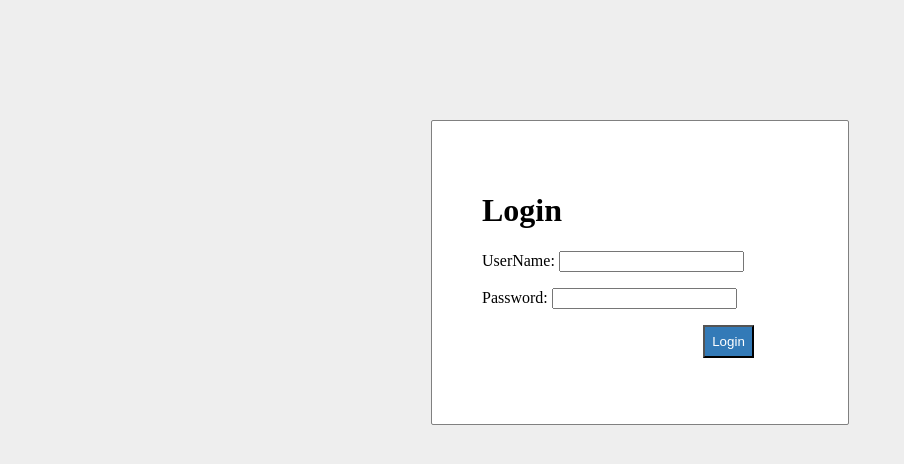
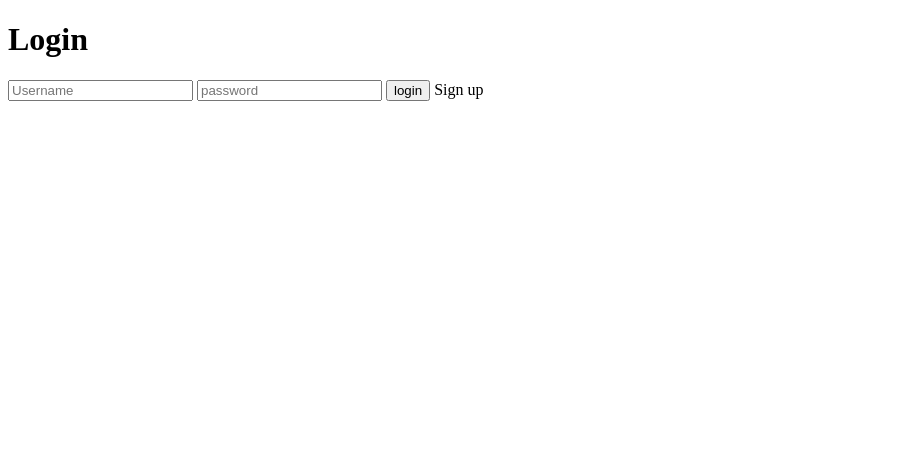
Before and after one commit to SylvexX/QuestForge, a PHP site: page /login.php in a window 1280 px wide. Shown: the top 464 px of the page, without its empty margins (0-904 px from the left). Run offline with PHP 8.4, Linux system fonts and the light colour scheme.

Commit message:
login gemaakt: met toggle BTN

```diff
--- a/login.php
+++ b/login.php
@@ -5,45 +5,31 @@
     <meta name="viewport" content="width=device-width, initial-scale=1.0">
     <title>🌿 QuestKeeper 🌿</title>
     <style><?php include 'style.css';?></style>
+    <script src="js/login.js" defer></script>
 </head>
 <body>
-<div id = "frm">
-        <h1>Login</h1>
-        <form name="f1" action = "loginSubmit.php" onsubmit = "return validation()" method = "POST">
-            <p>
-                <label> UserName: </label>
-                <input type = "text" id ="user" name  = "user" />
-            </p>
-            <p>
-                <label> Password: </label>
-                <input type = "password" id ="pass" name  = "pass" />
-            </p>
-            <p>
-                <input type =  "submit" id = "btn" value = "Login" />
-            </p>
-        </form>
-    </div>
-    <script>
-            function validation()
-            {
-                var id=document.f1.user.value;
-                var ps=document.f1.pass.value;
-                if(id.length=="" && ps.length=="") {
-                    alert("User Name and Password fields are empty");
-                    return false;
-                }
-                else
-                {
-                    if(id.length=="") {
-                        alert("User Name is empty");
-                        return false;
-                    }
-                    if (ps.length=="") {
-                    alert("Password field is empty");
-                    return false;
-                    }
-                }
-            }
-        </script>
+    <main class="main-login-wrapper">
+        <div class="login-wrapper">
+            <h1>Login</h1>
+            <form class="login-form">
+                <input type="text" id="login-user" placeholder="Username" required/>
+                <input type="password" id="login-pass" placeholder="password" required/>
+                <button type="button" id="login-btn">login</button>
+                <a class="toggle-login">Sign up</a>
+            </form>
+        </div>
+
+        <div class="signup-wrapper hidden">
+            <h1>Sign Up</h1>
+            <form class="signup-form">
+                <input type="text" id="login-user" placeholder="Username" required/>
+                <input type="email" id="signup-email" placeholder="email" required/>
+                <input type="password" id="login-pass" placeholder="password" required/>
+                <button type="button" id="sign-up-btn">Sign up</button>
+                <a class="toggle-login">Login</a>
+            </form>
+        </div>
+    </main>
+
 </body>
 </html>
--- a/style.css
+++ b/style.css
@@ -1,17 +1,3 @@
-body{
-    background: #eee;
+.hidden {
+    display: none;
 }
-#frm{
-    border: solid gray 1px;
-    width:25%;
-    border-radius: 2px;
-    margin: 120px auto;
-    background: white;
-    padding: 50px;
-}
-#btn{
-    color: #fff;
-    background: #337ab7;
-    padding: 7px;
-    margin-left: 70%;
-}
```
Also changed, not shown: js/login.js (added, +35 -0 lines), loginSubmit.php (+4 -4 lines).
